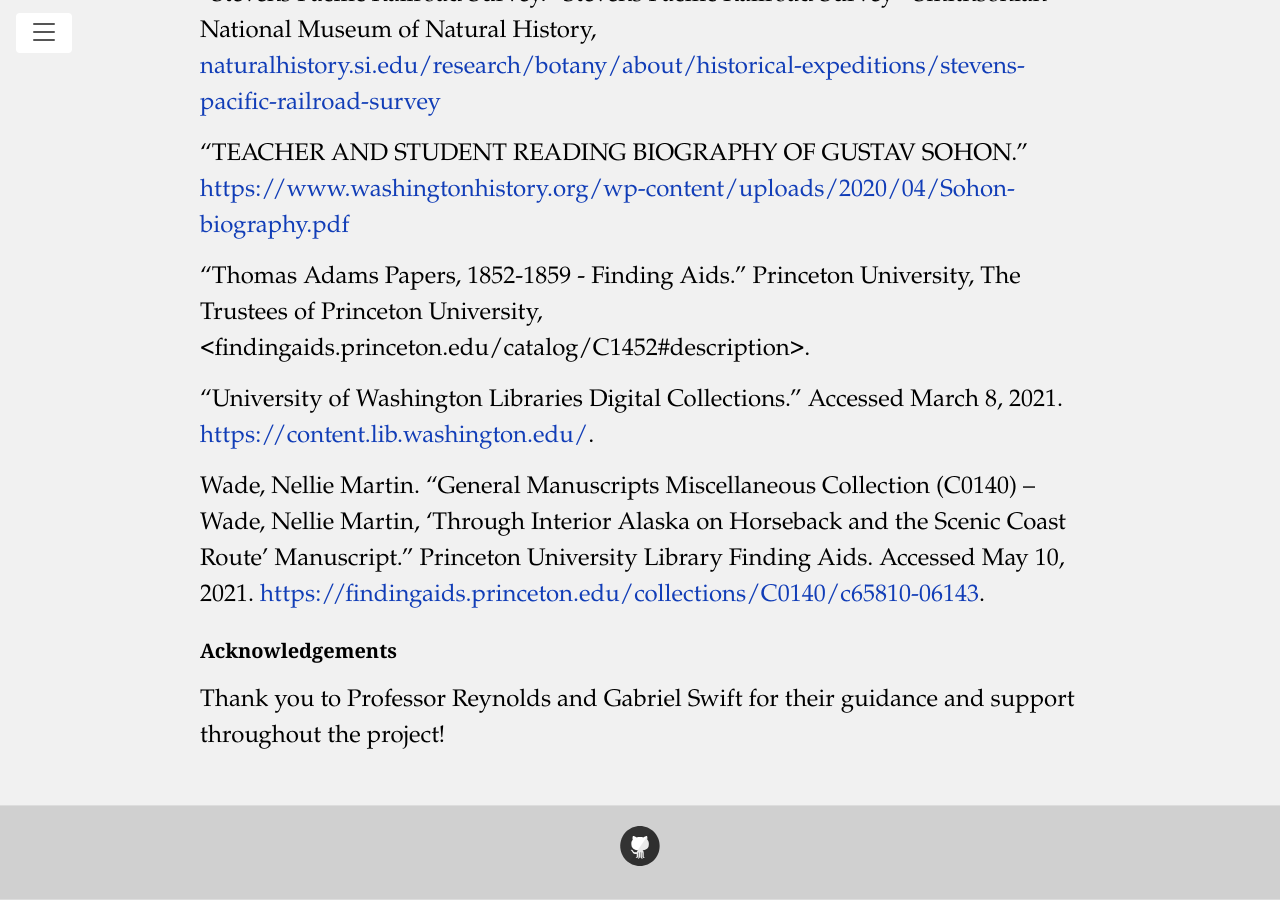
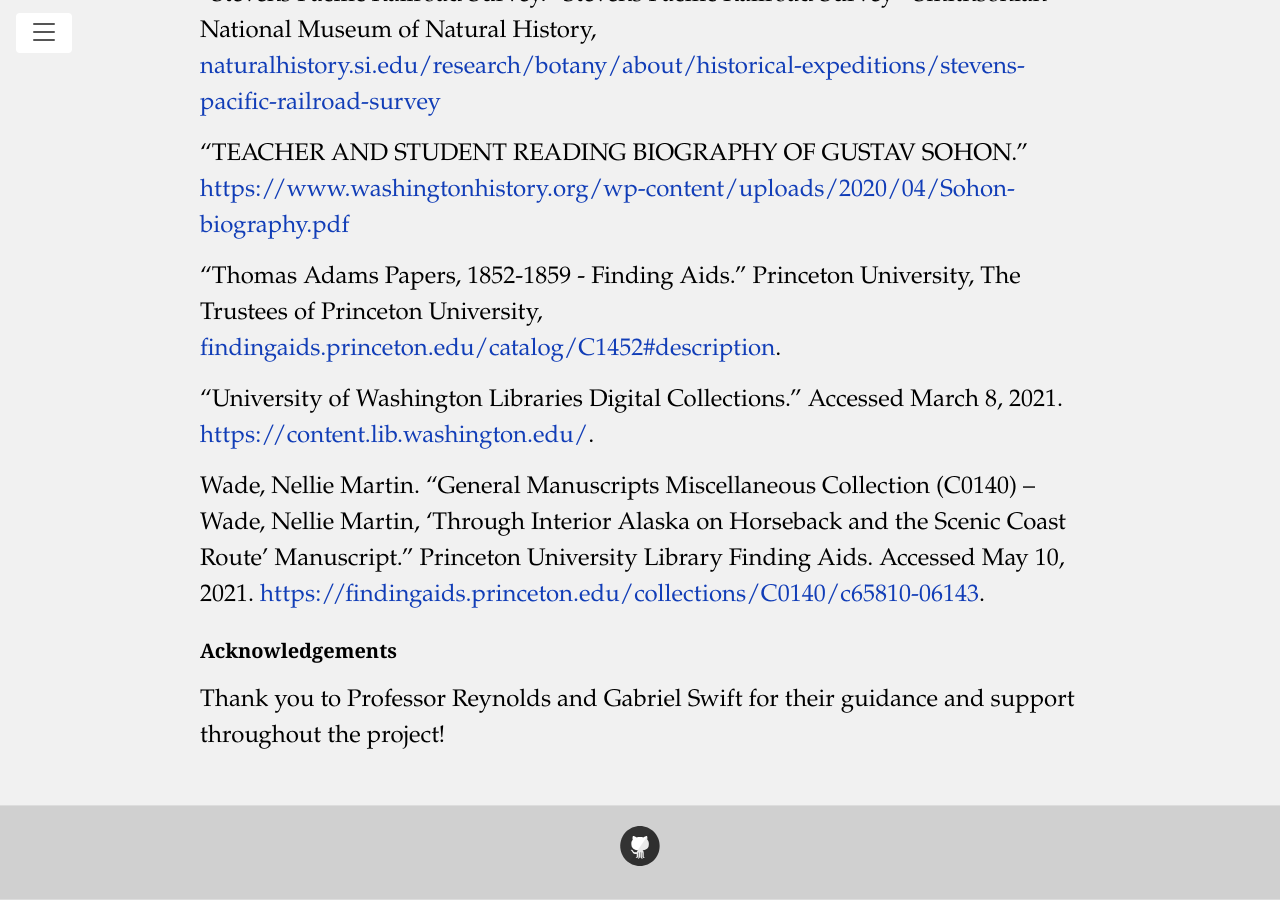
Before and after one commit to HUM-331-Princeton/manifest-destiny, a Jekyll site: the page built from references.md, in a window 1280 px wide and 900 px high, scrolled down 2079 px. Built offline with Jekyll 4.4.1, drawn with Linux system fonts in a browser that asks for light colours; part of the change alters nothing that is shown.

```diff
--- a/references.md
+++ b/references.md
@@ -45,7 +45,7 @@ SFU Digitized Collections. “British Columbia Postcards Collection.” Accessed
 
 "TEACHER AND STUDENT READING BIOGRAPHY OF GUSTAV SOHON." [https://www.washingtonhistory.org/wp-content/uploads/2020/04/Sohon-biography.pdf](https://www.washingtonhistory.org/wp-content/uploads/2020/04/Sohon-biography.pdf)
 
-“Thomas Adams Papers, 1852-1859 - Finding Aids.” Princeton University, The Trustees of Princeton University, <findingaids.princeton.edu/catalog/C1452#description>.
+“Thomas Adams Papers, 1852-1859 - Finding Aids.” Princeton University, The Trustees of Princeton University, [findingaids.princeton.edu/catalog/C1452#description](findingaids.princeton.edu/catalog/C1452#description).
 
 “University of Washington Libraries Digital Collections.” Accessed March 8, 2021. [https://content.lib.washington.edu/](https://content.lib.washington.edu/).
 
```
